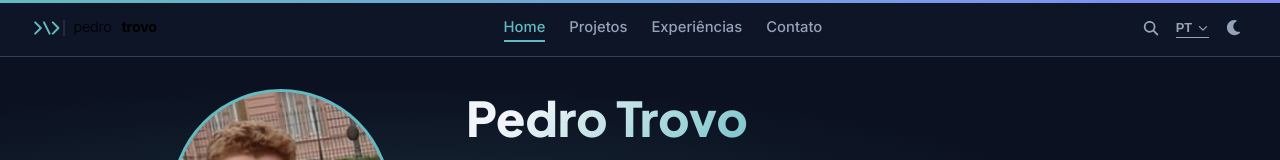
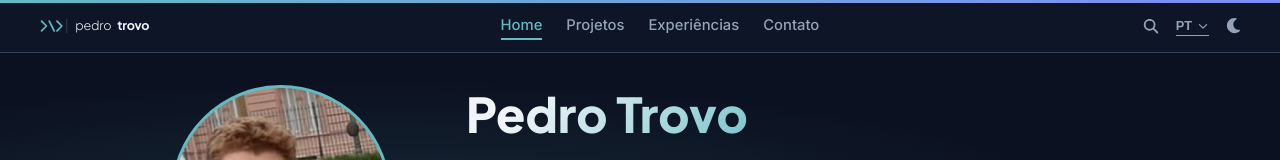
Before and after one commit to pedro-Trovo/Portfolio-pedro-trovo, a React (Vite) app: page / in a window 1280 px wide. Shown: the top 160 px of the page. Built offline with nearby package versions, Linux system fonts and the light colour scheme.

Commit message:
fix: scroll horizontal, logo inline SVG com currentColor

```diff
--- a/src/components/Header.jsx
+++ b/src/components/Header.jsx
@@ -28,8 +28,17 @@ function Header() {
 
   return (
     <header className="header">
-      <NavLink to="/" className="logo-link">
-        <img src="/svg/logo-header.svg" alt="Pedro Trovo" height={32} />
+      <NavLink to="/" className="logo-link" aria-label="Pedro Trovo — Home">
+        <svg width="150" height="28" viewBox="0 0 195 40" fill="none" xmlns="http://www.w3.org/2000/svg">
+          <g stroke="#62BBC1" strokeWidth="2.5" strokeLinecap="round" strokeLinejoin="round">
+            <polyline points="4,13 11,20 4,27"/>
+            <line x1="15" y1="13" x2="22" y2="27"/>
+            <polyline points="26,13 33,20 26,27"/>
+          </g>
+          <line x1="40" y1="10" x2="40" y2="30" stroke="currentColor" strokeWidth="1" opacity="0.25"/>
+          <text x="52" y="25" fontFamily="'Plus Jakarta Sans','Inter','Segoe UI',sans-serif" fontWeight="300" fontSize="18" fill="currentColor" letterSpacing="-0.3">pedro</text>
+          <text x="112" y="25" fontFamily="'Plus Jakarta Sans','Inter','Segoe UI',sans-serif" fontWeight="700" fontSize="18" fill="currentColor" letterSpacing="-0.3">trovo</text>
+        </svg>
       </NavLink>
 
       <nav className="header-nav-desktop">
--- a/src/styles/components/header.css
+++ b/src/styles/components/header.css
@@ -26,16 +26,12 @@
   display: flex;
   align-items: center;
   line-height: 0;
+  color: var(--color-text-primary);
   transition: opacity 0.2s;
 }
 
 .logo-link:hover {
   opacity: 0.8;
-}
-
-.logo-link img {
-  height: 32px;
-  width: auto;
 }
 
 .header-nav-desktop {
--- a/src/styles/reset.css
+++ b/src/styles/reset.css
@@ -9,6 +9,7 @@ html {
   -webkit-font-smoothing: antialiased;
   -moz-osx-font-smoothing: grayscale;
   scroll-behavior: smooth;
+  overflow-x: hidden;
 }
 
 body {
```
Also changed, not shown: public/svg/logo-header.svg (deleted).
